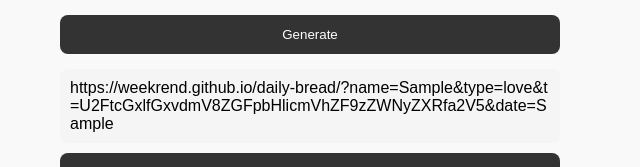
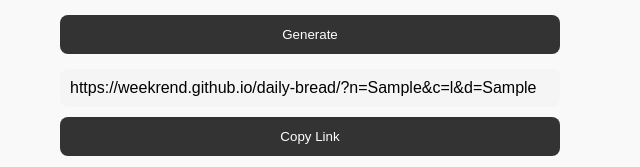
Before and after one commit to weekrend/daily-bread, a plain HTML site: page generator.html in a window 1280 px wide. Both pictures are taken after typing "Sample", "Sample", "Sample" into the empty fields and a click on the button "Generate". Shown: the part 369-536 px from the top of the page, without its empty margins (330-970 px from the left). Drawn offline with Linux system fonts and the light colour scheme.

Commit message:
Update generator.html

```diff
--- a/generator.html
+++ b/generator.html
@@ -92,19 +92,16 @@ button:hover {
 </div>
 
 <script>
-// 🔐 MUST MATCH index.html
-const SECRET = "dailybread_secret_key";
-
 let currentQR = "";
-
-// 🔐 Generate token
-function generateToken(name, type) {
-  const raw = name + "|" + type + "|" + SECRET;
-  return btoa(raw).replace(/=/g, "");
-}
 
 function generate() {
   const base = "https://weekrend.github.io/daily-bread/";
+  const typeCodes = {
+    love: "l",
+    peace: "p",
+    strength: "s",
+    guidance: "g"
+  };
 
   const nameRaw = document.getElementById("name").value.trim();
   const type = document.getElementById("type").value;
@@ -116,27 +113,22 @@ function generate() {
     return;
   }
 
-  // 🔐 generate token (use RAW value)
-  const token = generateToken(nameRaw, type);
-
-  const name = encodeURIComponent(nameRaw);
-  const date = encodeURIComponent(dateRaw);
-  const msg = encodeURIComponent(msgRaw);
-
-  let url = base + "?name=" + name + "&type=" + type + "&t=" + token;
+  const url = new URL(base);
+  url.searchParams.set("n", nameRaw);
+  url.searchParams.set("c", typeCodes[type]);
 
   if (type === "love" && dateRaw) {
-    url += "&date=" + date;
+    url.searchParams.set("d", dateRaw);
   }
 
   if (type !== "love" && msgRaw) {
-    url += "&msg=" + msg;
+    url.searchParams.set("m", msgRaw);
   }
 
-  document.getElementById("result").innerText = url;
+  document.getElementById("result").innerText = url.toString();
 
-  // QR
-  currentQR = "https://api.qrserver.com/v1/create-qr-code/?size=300x300&data=" + encodeURIComponent(url);
+  // Download a high-resolution QR; standard correction keeps the code less dense.
+  currentQR = "https://api.qrserver.com/v1/create-qr-code/?size=600x600&ecc=M&margin=4&data=" + encodeURIComponent(url.toString());
   document.getElementById("qrImg").src = currentQR;
 }
 
```
